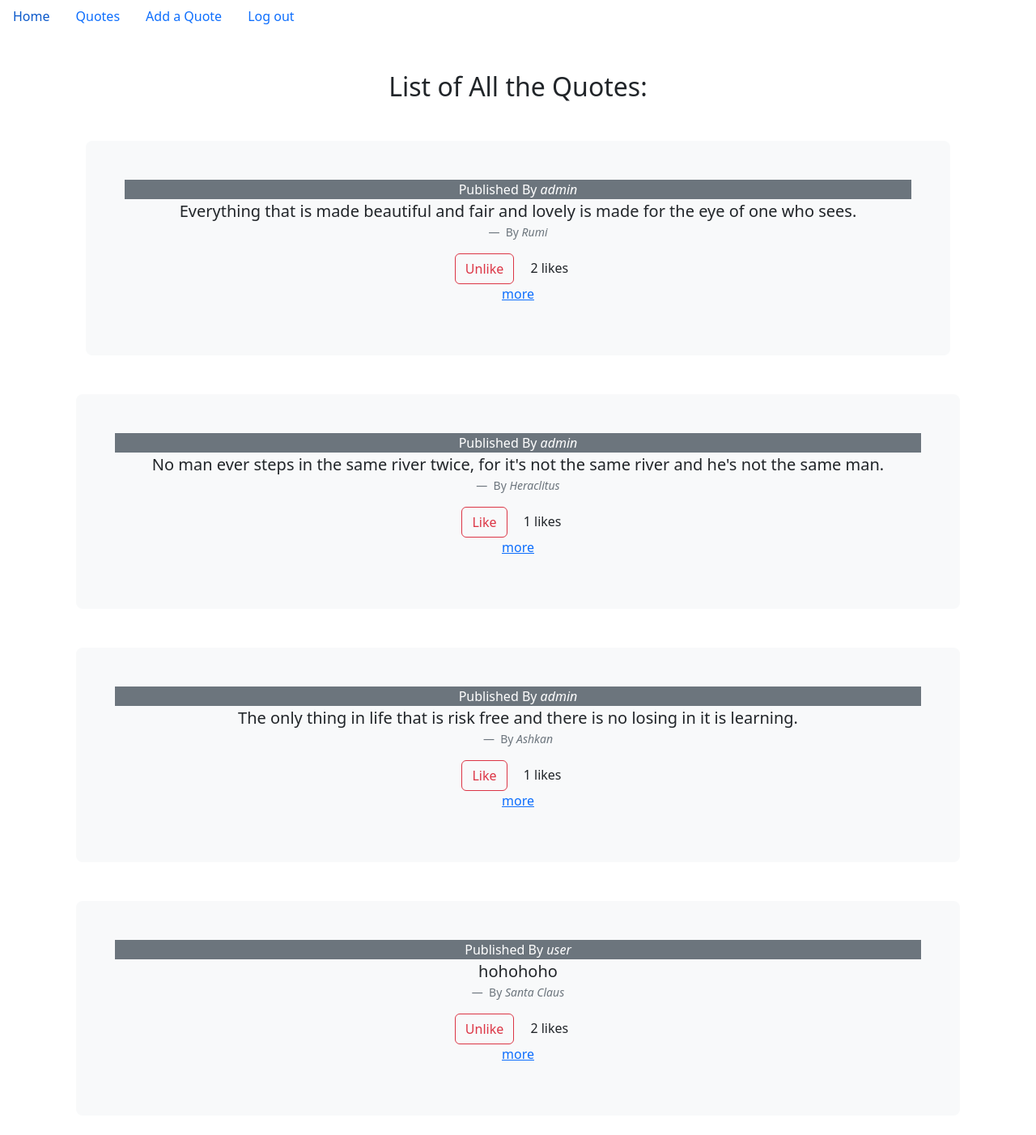
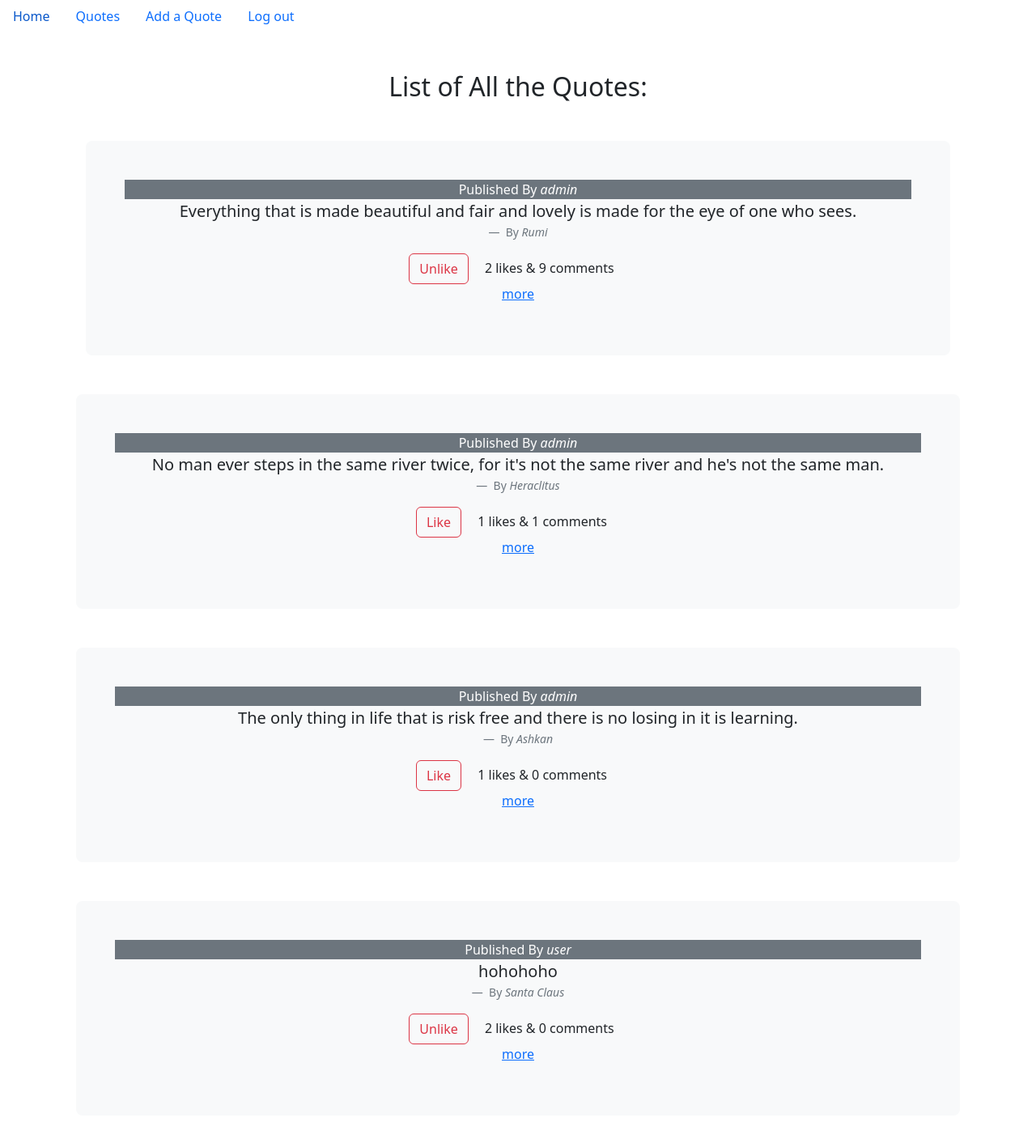
Before and after one commit to AsHkAn-Django/quote_collection, a Django app: page /quote/quote_list/ in a window 1280 px wide. Shown: the whole page at 81% size. Run offline with Django 5.2, Linux system fonts and the light colour scheme; a user stored in the database is signed in; data comes from the database, SQL or seed files in the repository; both versions use the stored data as it was after the commit; some libraries are stand-ins or nearby versions.

Commit message:
total_comments field and tutorial added

```diff
--- a/myApp/views.py
+++ b/myApp/views.py
@@ -3,7 +3,7 @@ from django.urls import reverse_lazy
 from django.shortcuts import get_object_or_404, redirect, render
 from django.contrib.auth.mixins import LoginRequiredMixin, UserPassesTestMixin
 from django.contrib.auth.forms import UserCreationForm
-from django.db.models import Exists, OuterRef
+from django.db.models import Exists, OuterRef, Count, Q
 from django.http import JsonResponse
 
 from .models import Quote, Like, Comment, SubComment
@@ -22,8 +22,11 @@ class QuoteListView(LoginRequiredMixin, generic.ListView):
 
     def get_queryset(self):
         user = self.request.user
-        queryset = Quote.objects.annotate(liked=Exists(Like.objects.filter(user=user, quote=OuterRef('pk'))))
+        queryset = Quote.objects.annotate(
+            liked=Exists(Like.objects.filter(user=user, quote=OuterRef('pk')))).annotate(
+                comments_num=(Count('comments', distinct=True) + Count('comments__sub_comments', distinct=True)))
         return queryset
+
 
 
 def quote_detail(request, pk):
--- a/templates/myApp/quote_list.html
+++ b/templates/myApp/quote_list.html
@@ -30,7 +30,7 @@
                   Like
                 {% endif %}
                 </button>
-                <span class="m-3">{{ quote.count_likes }} likes</span>
+                <span class="m-3">{{ quote.count_likes }} likes & {{ quote.comments_num }} comments</span>
                 <div>
                   <a href="{% url 'quote_detail' quote.id %}">more</a>
                 </div>
```
Also changed, not shown: README.md, db.sqlite3.
